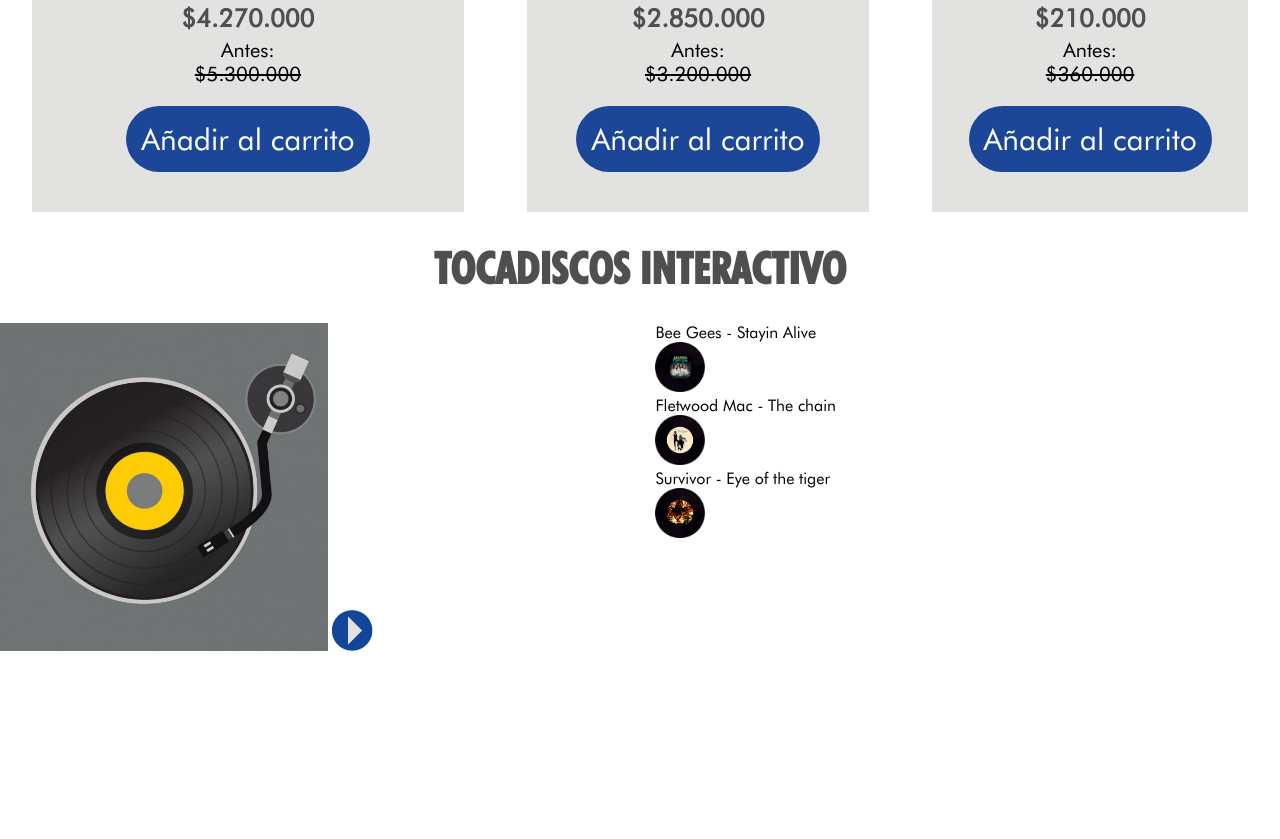
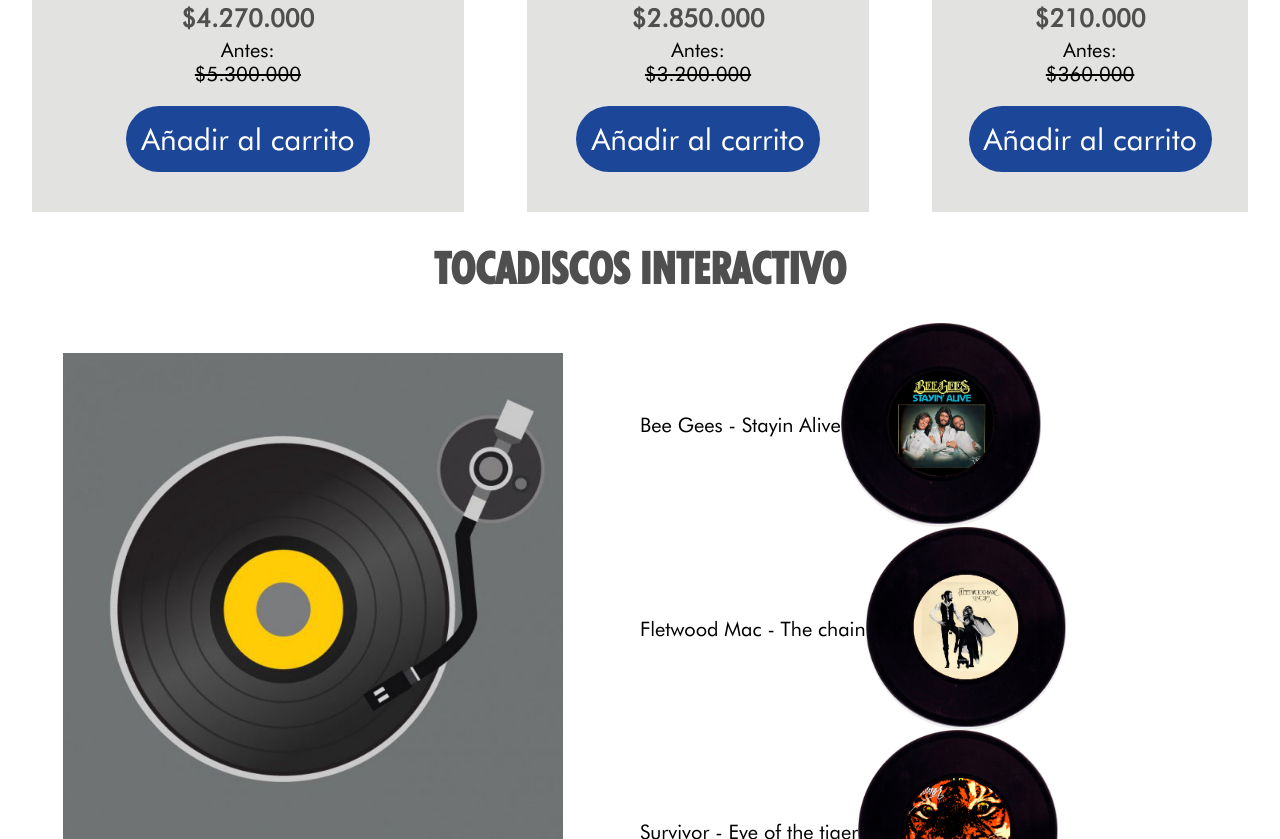
Before and after one commit to luviv/Taller1-programacion-web, a plain HTML site: page index.html in a window 1280 px wide. Shown: the part 1961-2800 px from the top of the page. Before the commit the page ends 2616 px from the top, so only its background shows below. Drawn offline with Linux system fonts and the light colour scheme.

Commit message:
segundo commit

```diff
--- a/index.html
+++ b/index.html
@@ -26,10 +26,7 @@
             <div class="banner__text">
                 <strong>YA LLEGARON LAS NUEVAS ELECTROACUSTICAS CORT</strong>
             </div>
-            <div class="banner__arrows">
-                <img src="./left.png" alt="flecha izquierda">
-                <img src="./right.png" alt="flecha derecha">
-            </div>
+
             <div class="banner__button">
                     <input type="submit" value="VER MÁS">
             </div>
@@ -111,20 +108,32 @@
     <div class="interaction">
         <div class="interaction__recordplayer">
             <img src="./tocadiscos.jpg" class="recordplayer" alt="tocadiscos">
-            <input type="image" src="./play.png" alt="play">
+            <button class="interaction__btn">
+                <img src="./play.png" alt=""></button>
         </div>
         <div class="interaction__vynil">
             <div class="vynil__beegees">
                 <p>Bee Gees - Stayin Alive</p>
-                <img src="./beegees.png" class="imgvynil" alt="Bee Gees Stayin Alive">
+                <button class="vynil__btn"><img src="./beegees.png" class="imgvynil" alt="Bee Gees Stayin Alive"></button>
             </div>
             <div class="vynil__fletwood">
                 <p>Fletwood Mac - The chain</p>
-                <img src="./fletwood.png" class="imgvynil" alt="Fletwood Mac The Chain">
+                <button class="vynil__btn"><img src="./fletwood.png" class="imgvynil" alt="Fletwood Mac The Chain"></button>
             </div>
             <div class="vynil__tiger">
                 <p>Survivor - Eye of the tiger</p>
-                <img src="./tiger.png" class="imgvynil" alt="Survivor Eye of The Tiger">
+                <button class="vynil__btn"><img src="./tiger.png" class="imgvynil" alt="Survivor Eye of The Tiger"></button>
+            </div>
+        </div>
+    </div>
+
+    <div class="gallery">
+        <div class="gallery__tittle">
+            <h1>GALERIA</h1>
+        </div>
+        <div class="slider">
+            <div class="slider__tape">
+
             </div>
         </div>
     </div>
--- a/styles.css
+++ b/styles.css
@@ -82,6 +82,8 @@ nav input[type="submit"] {
     color: white;
     font-size: 100px;
     text-align: center;
+    padding: 50px;
+    margin: 0px 0px 140px 0px;
 }
 
 .banner input[type="submit"] {
@@ -194,10 +196,12 @@ nav input[type="submit"] {
     text-align: center;
     font-size: 22px;
     color: rgb(80, 79, 79);
+
 }
 
 .promotions {
     display: flex;
+
 }
 
 .promotions__promotion {
@@ -268,11 +272,18 @@ nav input[type="submit"] {
 }
 
 .interaction__recordplayer {
-    margin: 0px auto;
+    display: flex;
+    flex-direction: column;
+    justify-content: center;
+    align-items: center;
+}
+
+.interaction__recordplayer button {
+    width: 10%;
 }
 
 .recordplayer {
-    width: 50%;
+    width: 80%;
 
 }
 
@@ -284,32 +295,70 @@ nav input[type="submit"] {
 }
 
 .vynil__beegees {
-    width: 40%;
-
+    display: flex;
 }
 
 .vynil__beegees p {
+    font-size: 20px;
     margin: auto 0px;
 }
 
 .vynil__fletwood {
-    width: 40%;
+    display: flex;
 
 }
 
 .vynil__fletwood p {
+    font-size: 20px;
     margin: auto 0px;
 }
 
 .vynil__tiger {
-    width:40%;
-
+    display: flex;
 }
 
 .vynil__tiger p {
+    font-size: 20px;
     margin: auto 0px;
 }
 
 .imgvynil {
-    width: 20%;
+    width: 30%;
+    cursor: pointer;
 }
+
+.vynil__beegees button {
+    width: 200px;
+    padding: 0px;
+    margin: 0px;
+    border: none;
+    border-radius: 100px;
+}
+
+.vynil__beegees img {
+    width: 100%;
+}
+
+.vynil__fletwood button {
+    width: 200px;
+    padding: 0px;
+    margin: 0px;
+    border: none;
+    border-radius: 100px;
+}
+
+.vynil__fletwood img {
+    width: 100%;
+}
+
+.vynil__tiger button {
+    width: 200px;
+    padding: 0px;
+    margin: 0px;
+    border: none;
+    border-radius: 100px;
+}
+
+.vynil__tiger img {
+    width: 100%;
+}
```
Also changed, not shown: imagen1.jpg (added), imagen2.jpg (added), imagen3.jpg (added).
